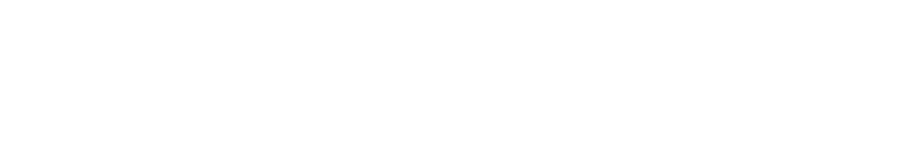
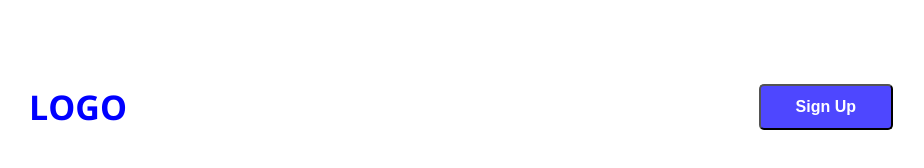
Before and after one commit to Foysal2266/web-flow-repo, a plain HTML site: page index.html in a window 1280 px wide. Shown: the whole page, without its empty margins (179-1103 px from the left). Drawn offline with nearby package versions, Linux system fonts and the light colour scheme.

Commit message:
added first commit

```diff
--- a/index.html
+++ b/index.html
@@ -4,12 +4,20 @@
     <meta charset="UTF-8">
     <meta name="viewport" content="width=device-width, initial-scale=1.0">
     <title>Document</title>
+    <link rel="preconnect" href="https://fonts.googleapis.com">
+<link rel="preconnect" href="https://fonts.gstatic.com" crossorigin>
+<link href="https://fonts.googleapis.com/css2?family=Open+Sans:ital,wght@0,300..800;1,300..800&display=swap" rel="stylesheet">
     <link rel="stylesheet" href="styles/webflow.css">
 
 </head>
-<body>
+<body class="open-sans-normal">
     <header>
-
+         <nav>
+            <h3 class="nav-title">LOGO</h3>
+            <ul>
+               <li><a href=""><button class="btn-primary">Sign Up</button></a></li>
+            </ul>
+         </nav>
     </header>
     <main>
 
--- a/styles/webflow.css
+++ b/styles/webflow.css
@@ -0,0 +1,33 @@
+
+.open-sans-normal {
+  font-family: "Open Sans", sans-serif;
+  font-optical-sizing: auto;
+  font-style: normal;
+  font-variation-settings:
+    "wdth" 100;
+}
+
+/* nav styles */
+nav{
+    display: flex;
+    align-items: center;
+    justify-content: space-between;
+    margin: 50px 200px;
+}
+.nav-title{
+    font-size: 34px;
+    font-weight: bold;
+    color: blue;
+
+}
+nav ul li{
+    list-style: none;
+}
+.btn-primary{
+    background-color: #4E47FF;
+    font-weight: bold;
+    font-size: 16px;
+    color: white;
+    padding: 12px 35px;
+    border-radius: 5px;
+}
```
